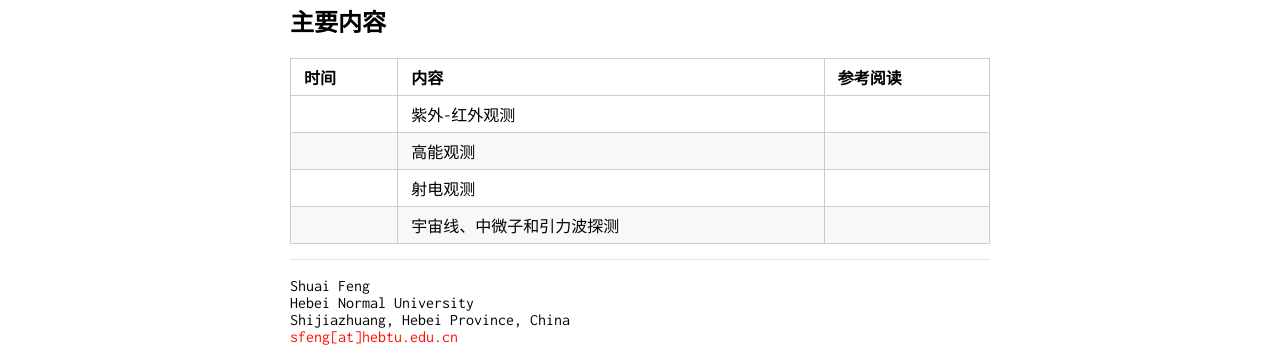
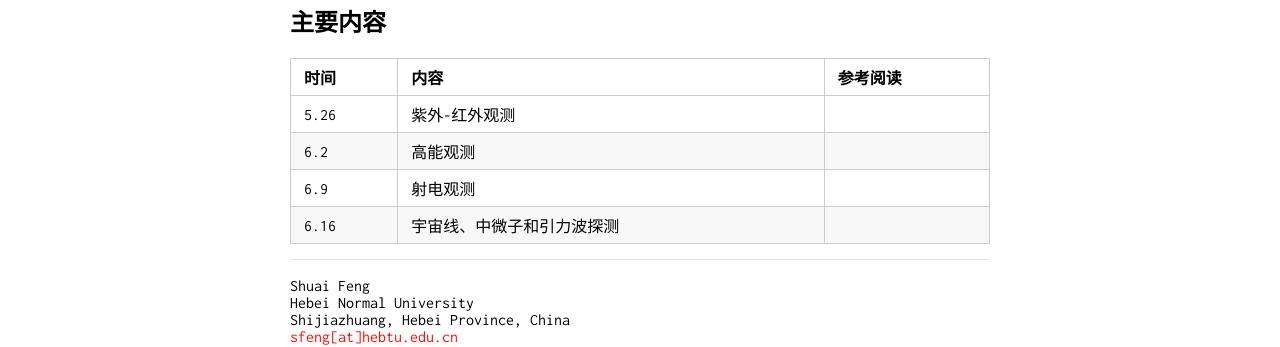
Before and after one commit to fengshuai0210/fengshuai0210.github.io, a Jekyll site: the page built from teaching/ObsAstro.md, in a window 1280 px wide. Shown: the part 523-870 px from the top of the page. Built offline with Jekyll 4.4.1, drawn with Linux system fonts in a browser that asks for light colours; our own code applies the rules of GitHub Pages for plain Markdown files.

Commit message:
Update ObsAstro.md

```diff
--- a/teaching/ObsAstro.md
+++ b/teaching/ObsAstro.md
@@ -13,7 +13,7 @@ layout: default
 
 时间 | 内容 | 参考阅读
 ----|----|----
-     | 紫外-红外观测 |
-     | 高能观测 |
-     | 射电观测 |
-     | 宇宙线、中微子和引力波探测 |
+5.26 | 紫外-红外观测 |
+6.2  | 高能观测 |
+6.9  | 射电观测 |
+6.16 | 宇宙线、中微子和引力波探测 |
```
